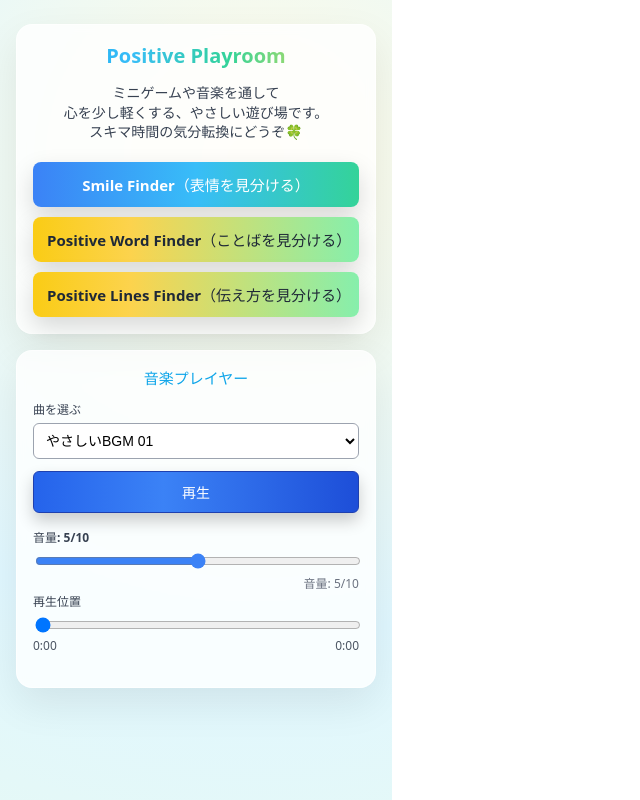
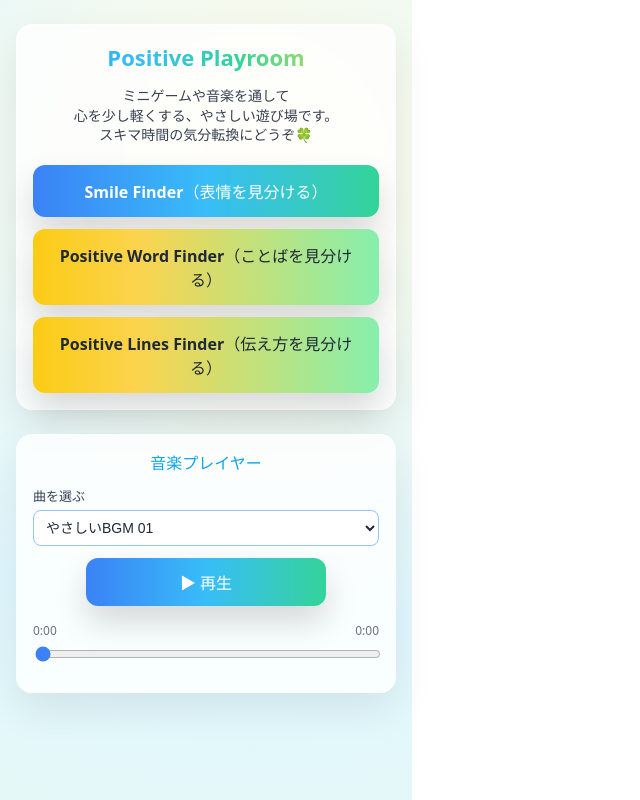
Before and after one commit to marion2929/playground-apps, a React (Vite) app: page / in a window 1280 px wide. Shown: the whole page, without its empty margins (0-640 px from the left). Built offline with nearby package versions, Linux system fonts and the light colour scheme.

Commit message:
fix: ensure volume slider applies to audio element

```diff
--- a/src/HomeScreen.jsx
+++ b/src/HomeScreen.jsx
@@ -6,8 +6,10 @@ export default function HomeScreen({
   onSelectLinesFinder,
 }) {
   // =========================
+  //  音楽プレイヤー用の状態
+  // =========================
+
   // 曲リスト（あなた指定の最新版）
-  // =========================
   const TRACKS = [
     { title: "やさしいBGM 01", src: "/BGM.mp3" },
     { title: "やさしいBGM 02", src: "/bgm02.mp3" },
@@ -20,26 +22,24 @@ export default function HomeScreen({
     { title: "夕立のあとで", src: "/music05.mp3" },
   ];
 
-  // 再生状態
+  // 再生している曲のindex
   const [trackIndex, setTrackIndex] = useState(0);
+  // 再生中かどうか
   const [isPlaying, setIsPlaying] = useState(false);
 
-  // 音量（0～10）
-  const [volume, setVolume] = useState(5);
-
-  // 再生位置
-  const [currentTime, setCurrentTime] = useState(0); // 秒
-  const [duration, setDuration] = useState(0); // 秒
+  // 再生位置(秒)と曲の長さ(秒)
+  const [currentTime, setCurrentTime] = useState(0);
+  const [duration, setDuration] = useState(0);
 
   const audioRef = useRef(null);
   const currentTrack = TRACKS[trackIndex];
 
-  // mm:ss に整形
+  // mm:ss 表示用
   function toClock(sec) {
     const s = Math.floor(sec);
-    const mPart = Math.floor(s / 60);
-    const sPart = s % 60;
-    return mPart.toString() + ":" + sPart.toString().padStart(2, "0");
+    const m = Math.floor(s / 60);
+    const ss = s % 60;
+    return m.toString() + ":" + ss.toString().padStart(2, "0");
   }
 
   // 再生/一時停止
@@ -51,14 +51,16 @@ export default function HomeScreen({
     } else {
       audioRef.current
         .play()
-        .then(() => setIsPlaying(true))
+        .then(() => {
+          setIsPlaying(true);
+        })
         .catch(() => {
-          // モバイルの自動再生ブロックなどで失敗することはある
+          // iPhoneの「ユーザー操作なし自動再生ブロック」とかで失敗することはある
         });
     }
   }
 
-  // 曲を選んだ時
+  // 曲を選び直した時
   function handleSelectTrack(e) {
     const idx = Number(e.target.value);
     if (idx === trackIndex) return;
@@ -66,15 +68,13 @@ export default function HomeScreen({
     setIsPlaying(false);
     setCurrentTime(0);
     setDuration(0);
+    if (audioRef.current) {
+      audioRef.current.pause();
+      audioRef.current.currentTime = 0;
+    }
   }
 
-  // 音量スライダー
-  function handleVolumeChange(e) {
-    const v = Number(e.target.value);
-    setVolume(v);
-  }
-
-  // シークバー（再生位置）
+  // シークバーを動かしたとき
   function handleSeekChange(e) {
     const sec = Number(e.target.value);
     if (!audioRef.current) return;
@@ -82,115 +82,78 @@ export default function HomeScreen({
     setCurrentTime(sec);
   }
 
-  // 音量を常に同期
+  // 曲のメタ情報/進行状況を監視
   useEffect(() => {
-    if (audioRef.current) {
-      audioRef.current.volume = volume / 10; // 0.0〜1.0
-    }
-  }, [volume]);
-
-  // audioイベント監視
-  useEffect(() => {
-    const audioEl = audioRef.current;
-    if (!audioEl) return;
+    const el = audioRef.current;
+    if (!el) return;
 
     function onLoadedMeta() {
-      setDuration(audioEl.duration || 0);
+      setDuration(el.duration || 0);
     }
     function onTimeUpdate() {
-      setCurrentTime(audioEl.currentTime || 0);
+      setCurrentTime(el.currentTime || 0);
     }
     function onEnded() {
-      setIsPlaying(false); // ループしない、止めるだけ
+      setIsPlaying(false); // 自動では次に行かない・ループもしない
     }
 
-    audioEl.addEventListener("loadedmetadata", onLoadedMeta);
-    audioEl.addEventListener("timeupdate", onTimeUpdate);
-    audioEl.addEventListener("ended", onEnded);
+    el.addEventListener("loadedmetadata", onLoadedMeta);
+    el.addEventListener("timeupdate", onTimeUpdate);
+    el.addEventListener("ended", onEnded);
 
     return () => {
-      audioEl.removeEventListener("loadedmetadata", onLoadedMeta);
-      audioEl.removeEventListener("timeupdate", onTimeUpdate);
-      audioEl.removeEventListener("ended", onEnded);
+      el.removeEventListener("loadedmetadata", onLoadedMeta);
+      el.removeEventListener("timeupdate", onTimeUpdate);
+      el.removeEventListener("ended", onEnded);
     };
   }, [trackIndex]);
 
-  // トラック切り替え時にaudio差し替え
-  useEffect(() => {
-    if (!audioRef.current) return;
-    const el = audioRef.current;
-    el.pause();
-    el.currentTime = 0;
-    setCurrentTime(0);
-    setDuration(0);
-
-    if (isPlaying) {
-      // すぐplayしようとするとブラウザが嫌がることあるのでちょい遅らせる
-      setTimeout(() => {
-        el
-          .play()
-          .then(() => setIsPlaying(true))
-          .catch(() => setIsPlaying(false));
-      }, 50);
-    }
-  }, [trackIndex]); // eslint-disable-line react-hooks/exhaustive-deps
-
   // =========================
-  // スタイル
+  //  見た目用のスタイル
   // =========================
 
-  // 画面全体（背景グラデ）
+  // 画面全体の背景
   const bgStyle = {
     minHeight: "100vh",
     background:
       "radial-gradient(circle at 20% 20%, #fffbe6 0%, #e0f7ff 40%, #e8f9f1 70%)",
     backgroundAttachment: "fixed",
     fontFamily: "system-ui, sans-serif",
+    display: "flex",
+    flexDirection: "column",
+    alignItems: "center",
+    justifyContent: "flex-start",
     padding: "24px 16px 80px",
     boxSizing: "border-box",
-    maxWidth: "100%",
-    overflowX: "hidden",
-    display: "flex",
-    justifyContent: "flex-start",
   };
 
-  // ← NEW: 中身をまとめる共通ラッパ
-  // これで中のカード群が常に同じ幅(最大360pxとか)で揃うので
-  // スマホでも「はみ出してるように見える」現象を防ぐ
-  const innerWrapStyle = {
-    width: "100%",
-    maxWidth: "360px", // ここが「見せたい幅」
-    display: "flex",
-    flexDirection: "column",
-    gap: "16px",
-    margin: "0 auto", // 画面中央に寄せる
-  };
-
-  // 白カード（ゲーム選択／プレイヤー）共通
-  const baseCard = {
+  // 共通カード
+  const cardStyle = {
     backgroundColor: "rgba(255,255,255,0.8)",
     backdropFilter: "blur(4px)",
     border: "1px solid rgba(255,255,255,0.6)",
     borderRadius: "16px",
     boxShadow: "0 16px 40px rgba(0,0,0,0.08)",
     padding: "16px",
+    width: "100%",
+    maxWidth: "380px",
+    margin: "0 auto 24px",
     boxSizing: "border-box",
-    width: "100%", // innerWrapの幅にフィット
   };
 
-  // タイトル(Positive Playroom)
+  // タイトル（グラデーション文字）
   const titleTextStyle = {
     background:
       "linear-gradient(90deg,#0ea5e9 0%,#38bdf8 30%,#34d399 60%,#fde047 100%)",
     WebkitBackgroundClip: "text",
     color: "transparent",
-    fontSize: "20px",
+    fontSize: "22px",
     fontWeight: "700",
     textAlign: "center",
     marginBottom: "12px",
   };
 
-  // サブテキスト
+  // サブ説明
   const subTextStyle = {
     color: "#374151",
     fontSize: "14px",
@@ -200,104 +163,44 @@ export default function HomeScreen({
     marginBottom: "20px",
   };
 
-  // ボタンたち
-  const mainBtnStyle = {
-    background: "linear-gradient(90deg,#3b82f6 0%,#38bdf8 50%,#34d399 100%)",
+  // ゲームボタン（青～緑）
+  const gameButtonStyleMain = {
+    background:
+      "linear-gradient(90deg,#3b82f6 0%,#38bdf8 50%,#34d399 100%)",
     color: "#fff",
     border: "none",
-    borderRadius: "8px",
+    borderRadius: "12px",
+    boxShadow: "0 16px 32px rgba(0,0,0,0.15)",
     fontWeight: "600",
-    fontSize: "15px",
-    padding: "12px 14px",
+    fontSize: "16px",
+    padding: "14px 16px",
     width: "100%",
     cursor: "pointer",
     textAlign: "center",
-    boxShadow: "0 10px 24px rgba(0,0,0,0.15)",
   };
 
-  const altBtnStyle = {
-    background: "linear-gradient(90deg,#facc15 0%,#fcd34d 30%,#86efac 100%)",
+  // ゲームボタン（黄色～緑）
+  const gameButtonStyleAlt = {
+    background:
+      "linear-gradient(90deg,#facc15 0%,#fcd34d 30%,#86efac 100%)",
     color: "#1f2937",
     border: "none",
-    borderRadius: "8px",
+    borderRadius: "12px",
+    boxShadow: "0 16px 32px rgba(0,0,0,0.15)",
     fontWeight: "600",
-    fontSize: "15px",
-    padding: "12px 14px",
+    fontSize: "16px",
+    padding: "14px 16px",
     width: "100%",
     cursor: "pointer",
     textAlign: "center",
-    boxShadow: "0 10px 24px rgba(0,0,0,0.15)",
   };
 
-  // プレイヤー見出し
-  const playerHeaderStyle = {
-    fontWeight: "700",
-    fontSize: "15px",
-    color: "#0ea5e9",
-    textAlign: "center",
-    marginBottom: "12px",
-  };
-
-  // セレクトボックス＋ボタンの並び
-  const selectStyle = {
-    width: "100%",
-    fontSize: "14px",
-    borderRadius: "6px",
-    border: "1px solid #9ca3af",
-    padding: "8px",
-    boxSizing: "border-box",
-    marginBottom: "12px",
-    backgroundColor: "#fff",
-  };
-
-  const playButtonStyle = {
-    width: "100%",
-    background:
-      "linear-gradient(90deg,#2563eb 0%,#3b82f6 40%,#1d4ed8 100%)",
-    color: "#fff",
-    fontWeight: "600",
-    fontSize: "14px",
-    border: "1px solid #1e40af",
-    borderRadius: "6px",
-    padding: "10px",
-    marginBottom: "16px",
-    cursor: "pointer",
-    boxShadow: "0 8px 16px rgba(0,0,0,0.2)",
-  };
-
-  // ラベル＋スライダー
-  const sliderLabelStyle = {
-    fontSize: "12px",
-    fontWeight: "600",
-    color: "#374151",
-    display: "flex",
-    justifyContent: "space-between",
-    marginBottom: "4px",
-  };
-
-  const sliderInputStyle = {
-    width: "100%",
-    marginBottom: "12px",
-  };
-
-  const timeRowStyle = {
-    display: "flex",
-    justifyContent: "space-between",
-    fontSize: "12px",
-    color: "#4b5563",
-    marginTop: "-8px",
-    marginBottom: "16px",
-  };
-
-  // =========================
-  // JSX
-  // =========================
   return (
     <div style={bgStyle}>
-      {/* 中身を中央にまとめるラッパ */}
-      <div style={innerWrapStyle}>
-        {/* --- ゲーム選択カード --- */}
-        <div style={baseCard}>
+      {/* ---------------------------
+          カード1: アプリ紹介＋ゲーム3つ
+         --------------------------- */}
+      <div style={cardStyle}>
         <div style={titleTextStyle}>Positive Playroom</div>
 
         <div style={subTextStyle}>
@@ -308,23 +211,23 @@ export default function HomeScreen({
           スキマ時間の気分転換にどうぞ🍀
         </div>
 
-          <div style={{ display: "grid", gap: "10px" }}>
+        <div style={{ display: "grid", gap: "12px" }}>
           <button
-              style={mainBtnStyle}
+            style={gameButtonStyleMain}
             onClick={onSelectSmileFinder}
           >
             Smile Finder（表情を見分ける）
           </button>
 
           <button
-              style={altBtnStyle}
+            style={gameButtonStyleAlt}
             onClick={onSelectWordFinder}
           >
             Positive Word Finder（ことばを見分ける）
           </button>
 
           <button
-              style={altBtnStyle}
+            style={gameButtonStyleAlt}
             onClick={onSelectLinesFinder}
           >
             Positive Lines Finder（伝え方を見分ける）
@@ -332,26 +235,50 @@ export default function HomeScreen({
         </div>
       </div>
 
-        {/* --- 音楽プレイヤーカード --- */}
-        <div style={baseCard}>
-          <div style={playerHeaderStyle}>音楽プレイヤー</div>
+      {/* ---------------------------
+          カード2: 音楽プレイヤー
+         --------------------------- */}
+      <div style={cardStyle}>
+        {/* タイトル */}
+        <div
+          style={{
+            fontWeight: "700",
+            fontSize: "16px",
+            color: "#0ea5e9",
+            textAlign: "center",
+            marginBottom: "12px",
+          }}
+        >
+          音楽プレイヤー
+        </div>
 
-          {/* 曲を選ぶ */}
+        {/* 曲選択 */}
+        <div style={{ marginBottom: "12px" }}>
           <label
+            htmlFor="trackSelect"
             style={{
-              fontSize: "12px",
+              display: "block",
+              fontSize: "13px",
               fontWeight: "600",
               color: "#374151",
-              display: "block",
               marginBottom: "4px",
             }}
           >
             曲を選ぶ
           </label>
           <select
-            style={selectStyle}
+            id="trackSelect"
             value={trackIndex}
             onChange={handleSelectTrack}
+            style={{
+              width: "100%",
+              fontSize: "14px",
+              borderRadius: "8px",
+              border: "1px solid #93c5fd",
+              padding: "8px",
+              backgroundColor: "#fff",
+              color: "#1f2937",
+            }}
           >
             {TRACKS.map((t, i) => (
               <option key={i} value={i}>
@@ -359,58 +286,61 @@ export default function HomeScreen({
               </option>
             ))}
           </select>
-
-          {/* 再生・一時停止 */}
-          <button style={playButtonStyle} onClick={togglePlay}>
-            {isPlaying ? "一時停止" : "再生"}
-          </button>
-
-          {/* 音量スライダー */}
-          <div style={sliderLabelStyle}>
-            <span>音量: {volume}/10</span>
-          </div>
-<input
-  type="range"
-  min={0}
-  max={10}
-  step={1}
-  value={volume}
-  onChange={handleVolumeChange}
-  style={{
-    width: "100%",
-    accentColor: "#3b82f6", // （この行は見た目の色だけ。なくてもOK）
-  }}
-/>
-<div style={{ fontSize: "12px", textAlign: "right", color: "#6b7280" }}>
-  音量: {volume}/10
         </div>
 
+        {/* 再生/一時停止ボタン */}
+        <div style={{ marginBottom: "16px", textAlign: "center" }}>
+          <button
+            onClick={togglePlay}
+            style={{
+              background:
+                "linear-gradient(90deg,#3b82f6 0%,#38bdf8 50%,#34d399 100%)",
+              color: "#fff",
+              border: "none",
+              borderRadius: "12px",
+              fontWeight: "600",
+              fontSize: "16px",
+              padding: "12px 16px",
+              width: "100%",
+              maxWidth: "240px",
+              boxShadow: "0 16px 32px rgba(0,0,0,0.15)",
+            }}
+          >
+            {isPlaying ? "⏸ 一時停止" : "▶ 再生"}
+          </button>
+        </div>
 
-          {/* 再生位置スライダー */}
-          <div style={sliderLabelStyle}>
-            <span>再生位置</span>
+        {/* 再生位置シークバー */}
+        <div style={{ marginBottom: "8px" }}>
+          <div
+            style={{
+              display: "flex",
+              justifyContent: "space-between",
+              fontSize: "12px",
+              color: "#6b7280",
+              marginBottom: "4px",
+            }}
+          >
+            <span>{toClock(currentTime)}</span>
+            <span>{toClock(duration)}</span>
           </div>
+
           <input
             type="range"
             min={0}
             max={duration || 0}
-            step={0.1}
+            step={0.01}
             value={currentTime}
             onChange={handleSeekChange}
-            style={sliderInputStyle}
+            style={{
+              width: "100%",
+              accentColor: "#3b82f6",
+            }}
           />
-          <div style={timeRowStyle}>
-            <span>{toClock(currentTime)}</span>
-            <span>{toClock(duration)}</span>
         </div>
 
-          {/* 実際のaudio要素（画面に見せない） */}
-          <audio
-            ref={audioRef}
-            src={currentTrack.src}
-            preload="metadata"
-          />
-        </div>
+        {/* 実際のaudioタグ（UIは自分で作ってるからコントロールは非表示） */}
+        <audio ref={audioRef} src={currentTrack.src} />
       </div>
     </div>
   );
```
Lines whose indentation alone changed are shown as unchanged.
